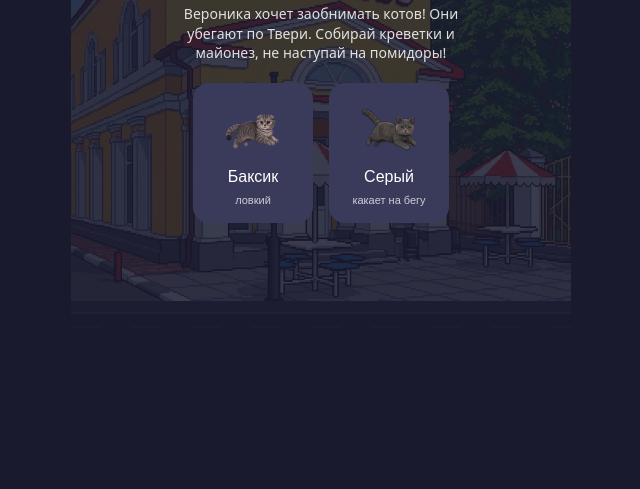
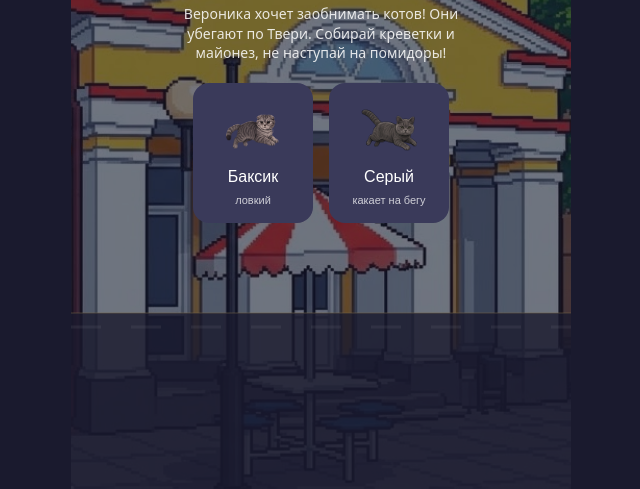
Before and after one commit to ksyushafour-hue/be, a plain HTML site: page index.html in a window 1280 px wide. Shown: the part 311-800 px from the top of the page, without its empty margins (319-959 px from the left). Drawn offline with Linux system fonts and the light colour scheme.

Commit message:
Update index.html

```diff
--- a/index.html
+++ b/index.html
@@ -14,14 +14,23 @@
     display: flex; align-items: center; justify-content: center;
     touch-action: none;
   }
-  #game { position: relative; width: 100vw; height: 100vh; max-width: 500px; max-height: 900px; overflow: hidden; background: #2a2a4a; }
-  canvas { display: block; width: 100%; height: 100%; }
 
+  /* ТУТ МЫ СТАВИМ ФОН НА ВЕСЬ КОНТЕЙНЕР */
+  #game {
+    position: relative; width: 100vw; height: 100vh; max-width: 500px; max-height: 900px; overflow: hidden;
+    background: url('bg.png') center/cover no-repeat;
+    background-color: #2a2a4a; /* Запасной цвет, если картинки нет */
+  }
+
+  /* Холст делаем прозрачным, чтобы фон просвечивал */
+  canvas { display: block; width: 100%; height: 100%; background: transparent; }
+
+  /* Меню делаем полупрозрачным, чтобы сквозь него был виден фон */
   #menu {
     position: absolute; inset: 0; z-index: 10;
     display: flex; flex-direction: column; align-items: center; justify-content: center;
     gap: 20px; padding: 20px;
-    background: rgba(26,26,46,0.85);
+    background: rgba(26, 26, 46, 0.6); /* Было 0.85, стало 0.6 */
     text-align: center;
   }
   #menu h1 { font-size: 22px; line-height: 1.3; }
@@ -79,10 +88,12 @@
   }
   #jump-btn:active { background: rgba(255, 209, 102, 0.5); transform: translateX(-50%) scale(0.95); }
 
+  /* Экран проигрыша тоже полупрозрачный */
   #gameover {
     position: absolute; inset: 0; z-index: 10; display: none;
     flex-direction: column; align-items: center; justify-content: center; gap: 16px;
-    background: rgba(26,26,46,0.92); text-align: center; padding: 20px;
+    background: rgba(26, 26, 46, 0.7);
+    text-align: center; padding: 20px;
   }
   #gameover h2 { font-size: 26px; color: #ff6b6b; }
   #gameover .final { font-size: 20px; }
@@ -143,10 +154,9 @@ const canvas = document.getElementById('canvas');
 const ctx = canvas.getContext('2d');
 let W = 0, H = 0;
 
-// Загрузка картинок
+// Загрузка картинок (фон теперь грузится через CSS, но коты и объекты остаются)
 const imgBaksik = new Image(); imgBaksik.src = 'baksik.png';
 const imgGrey = new Image(); imgGrey.src = 'grey.png';
-const imgBg = new Image(); imgBg.src = 'bg.png';
 const imgTomato = new Image(); imgTomato.src = 'tomato.png';
 const imgShrimp = new Image(); imgShrimp.src = 'shrimp.png';
 const imgMayo = new Image(); imgMayo.src = 'mayo.png';
@@ -160,7 +170,6 @@ function resize() {
 }
 window.addEventListener('resize', resize);
 
-// --- УРОВНИ С ИСПОЛЬЗОВАНИЕМ СЛОВ ---
 const LEVELS = [
   { name: 'Дело — потеха', dist: 0 },
   { name: 'Портки дымятся', dist: 600 },
@@ -188,7 +197,6 @@ const state = {
   hugProgress: 0,
   hugRate: 0.06,
   hugRecover: 0.12,
-
   distance: 0,
   currentLevel: 0,
   levelUpTimer: 0,
@@ -357,30 +365,11 @@ function hitTest(p, o) {
 function render() {
   ctx.clearRect(0, 0, W, H);
 
-  if (imgBg.complete && imgBg.naturalHeight !== 0) {
-    const imgRatio = imgBg.width / imgBg.height;
-    const screenRatio = W / H;
-    let drawWidth, drawHeight, offsetX, offsetY;
+  // Фон теперь в CSS, поэтому тут просто закрашиваем землю полупрозрачным слоем!
+  ctx.fillStyle = 'rgba(26, 26, 46, 0.8)'; // Полупрозрачная земля
+  ctx.fillRect(0, state.groundY, W, H - state.groundY);
 
-    if (imgRatio > screenRatio) {
-      drawWidth = W;
-      drawHeight = W / imgRatio;
-      offsetX = 0;
-      offsetY = (H - drawHeight) / 2;
-    } else {
-      drawHeight = H;
-      drawWidth = H * imgRatio;
-      offsetX = (W - drawWidth) / 2;
-      offsetY = 0;
-    }
-    ctx.drawImage(imgBg, offsetX, offsetY, drawWidth, drawHeight);
-  } else {
-    ctx.fillStyle = '#1a1a2e';
-    ctx.fillRect(0, 0, W, H);
-  }
-
-  ctx.fillStyle = '#1a1a2e';
-  ctx.fillRect(0, state.groundY, W, H - state.groundY);
+  // Линия земли
   ctx.strokeStyle = '#ffd16644';
   ctx.lineWidth = 2;
   ctx.beginPath();
@@ -388,7 +377,8 @@ function render() {
   ctx.lineTo(W, state.groundY);
   ctx.stroke();
 
-  ctx.strokeStyle = '#ffffff15';
+  // Разметка
+  ctx.strokeStyle = 'rgba(255, 255, 255, 0.15)';
   ctx.lineWidth = 3;
   const dashOffset = (state.scrollOffset * 0.6) % 60;
   for (let x = -dashOffset; x < W; x += 60) {
@@ -398,6 +388,7 @@ function render() {
     ctx.stroke();
   }
 
+  // Какашки
   state.poops.forEach(poop => {
     ctx.save();
     ctx.translate(poop.x, poop.y);
@@ -409,6 +400,7 @@ function render() {
     ctx.restore();
   });
 
+  // Объекты
   state.objects.forEach(o => {
     if (o.collected) return;
     const y = state.groundY - o.h;
@@ -444,6 +436,7 @@ function render() {
     }
   });
 
+  // Вероника
   if (state.veronica && state.running) {
     const v = state.veronica;
     const heartBob = Math.sin(performance.now() / 250) * 4;
@@ -461,6 +454,7 @@ function render() {
 
   if (!state.running) return;
 
+  // Кот
   const p = state.player;
   if (p) {
     const px = p.x;
@@ -502,6 +496,7 @@ function render() {
     ctx.restore();
   }
 
+  // Плашка уровня
   if (state.levelUpTimer > 0) {
     ctx.fillStyle = 'rgba(0, 0, 0, 0.75)';
     ctx.fillRect(0, H * 0.4 - 40, W, 80);
```
